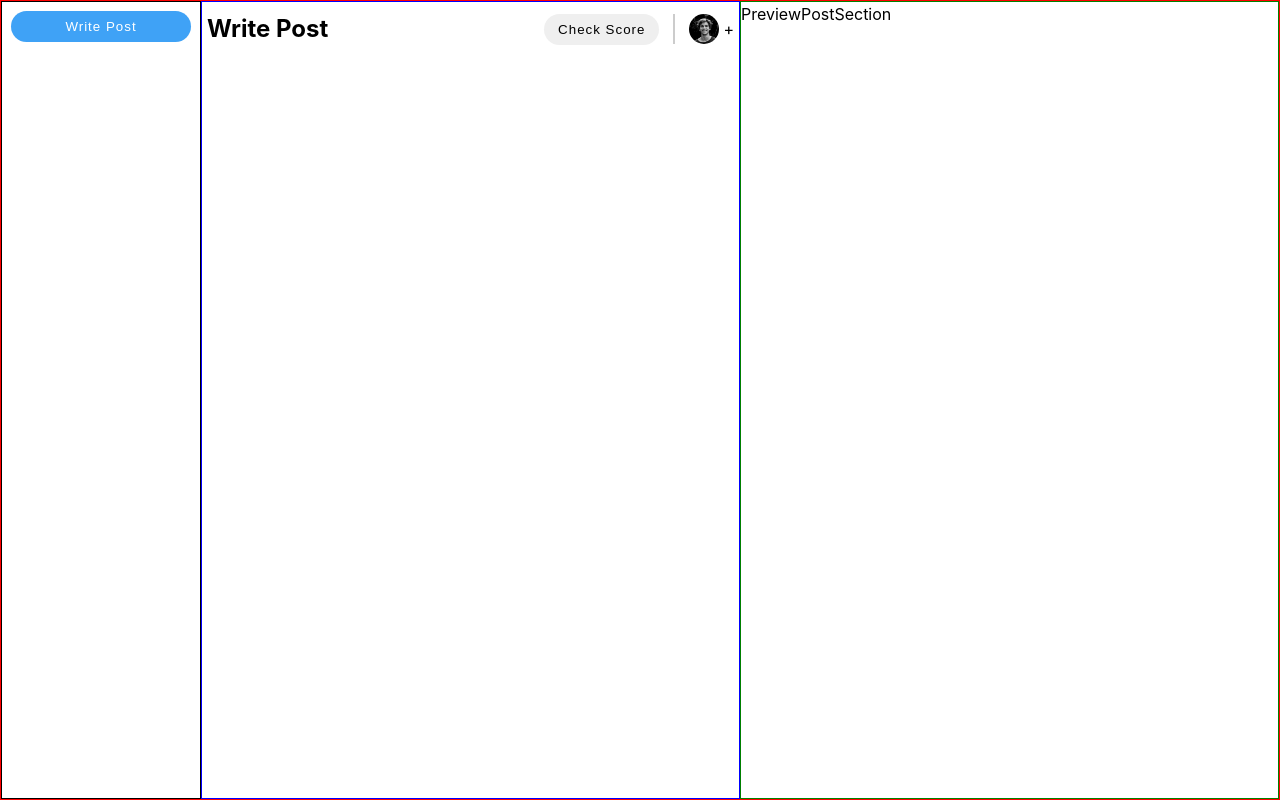
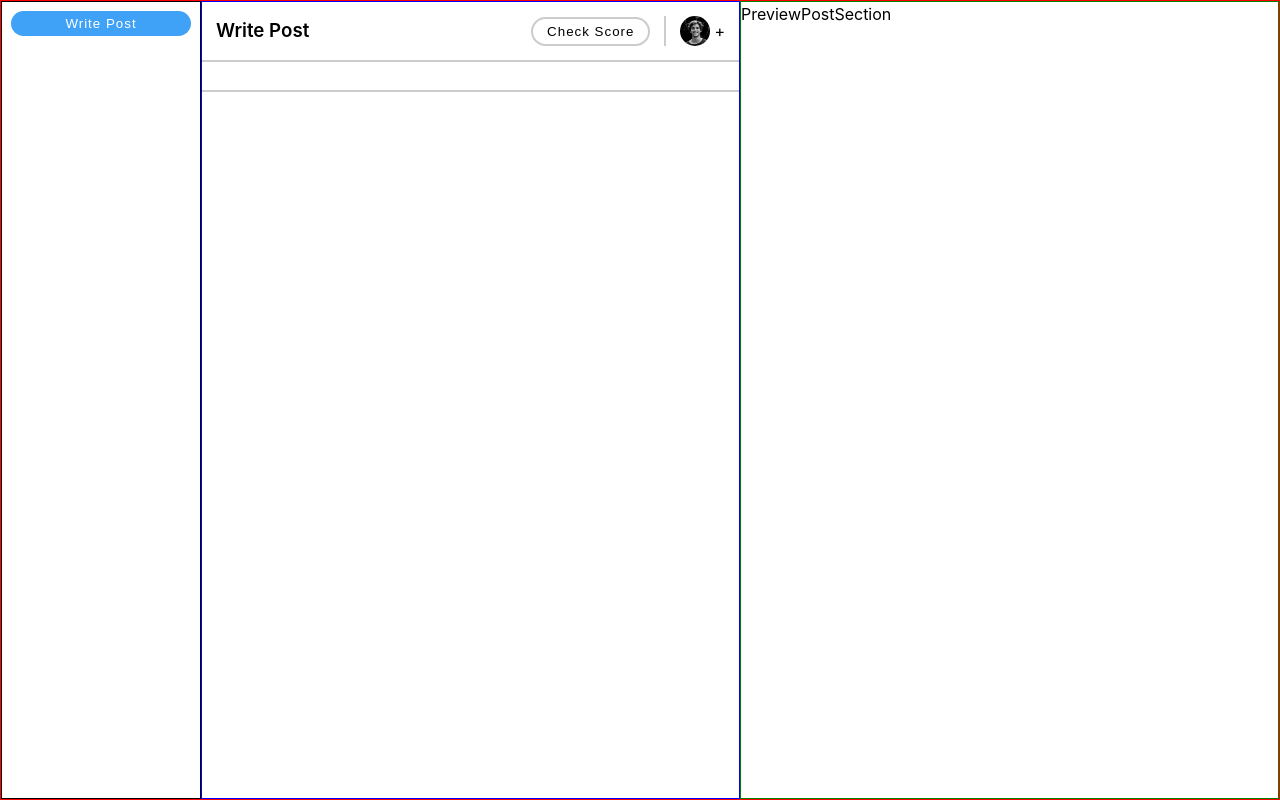
Before and after one commit to ankit-pandey-14/text-editor, a React (Vite) app: page / in a window 1280 px wide. Built offline with nearby package versions, Linux system fonts and the light colour scheme.

Commit message:
faeture-2: updated write post section design

```diff
--- a/src/screens/HomeScreen/sections/writePost.jsx
+++ b/src/screens/HomeScreen/sections/writePost.jsx
@@ -8,9 +8,9 @@ const WritePostSection = () => {
     return (
         <section className='write-post'>
             <div className='d-flex justify-between align-center top-section'>
-                <h2>Write Post</h2>
+                <h3>Write Post</h3>
 
-                <div className='d-flex align-center left-part'>
+                <div className='d-flex align-center right-part'>
                     <CustomButton
                         title={'Check Score'}
                         type='default'
@@ -27,6 +27,13 @@ const WritePostSection = () => {
                     </div>
                 </div>
             </div>
+
+            <div className='d-flex justify-between align-center toolbar'>
+                <div className='d-flex'>
+
+                </div>
+                <div className='d-flex'></div>
+            </div>
         </section>
     );
 };
--- a/src/styles/components/button.css
+++ b/src/styles/components/button.css
@@ -2,7 +2,7 @@
     border: none;
     outline: none;
     border-radius: 16px;
-    padding: 8px 14px;
+    padding: 5px 14px;
     width: 100%;
     letter-spacing: 1px;
 }
@@ -11,3 +11,8 @@
     background-color: #3FA2F6;
     color: #fff;
 }
+
+.default-button {
+    background-color: #fff;
+    border: 2px solid #ccc;
+}
--- a/src/styles/screen/home.css
+++ b/src/styles/screen/home.css
@@ -9,7 +9,6 @@
 
 .write-post {
     border: 1px solid blue;
-    padding: 9px 5px;
 }
 .write-post .profile {
     width: 30px;
@@ -17,8 +16,17 @@
     border-radius: 50%;
 }
 .write-post .top-section,
-.write-post .left-part {
+.write-post .right-part {
     gap: 14px;
+}
+
+.write-post .top-section,
+.write-post .toolbar {
+    border-bottom: 2px solid #ccc;
+    padding: 14px;
+}
+.write-post .top-section h3 {
+    font-weight: 600;
 }
 
 .write-post .profile-box {
```
